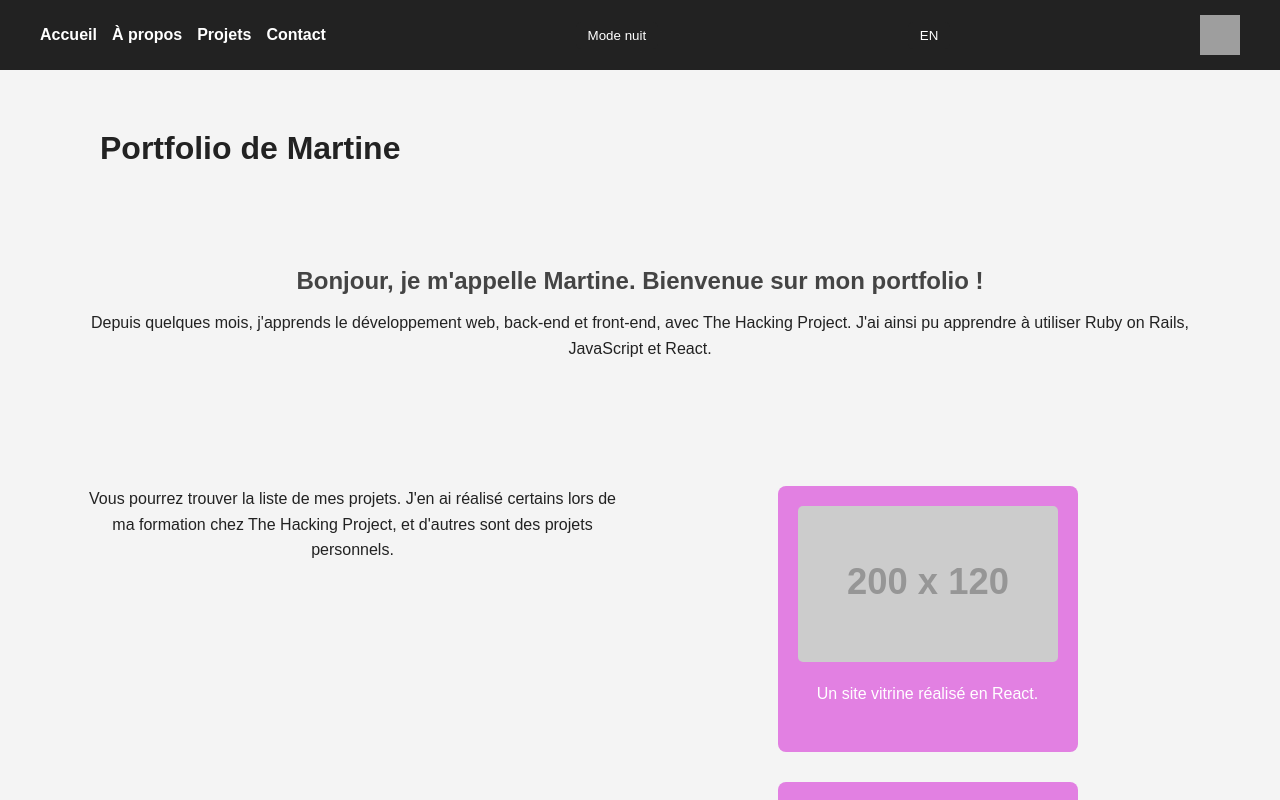
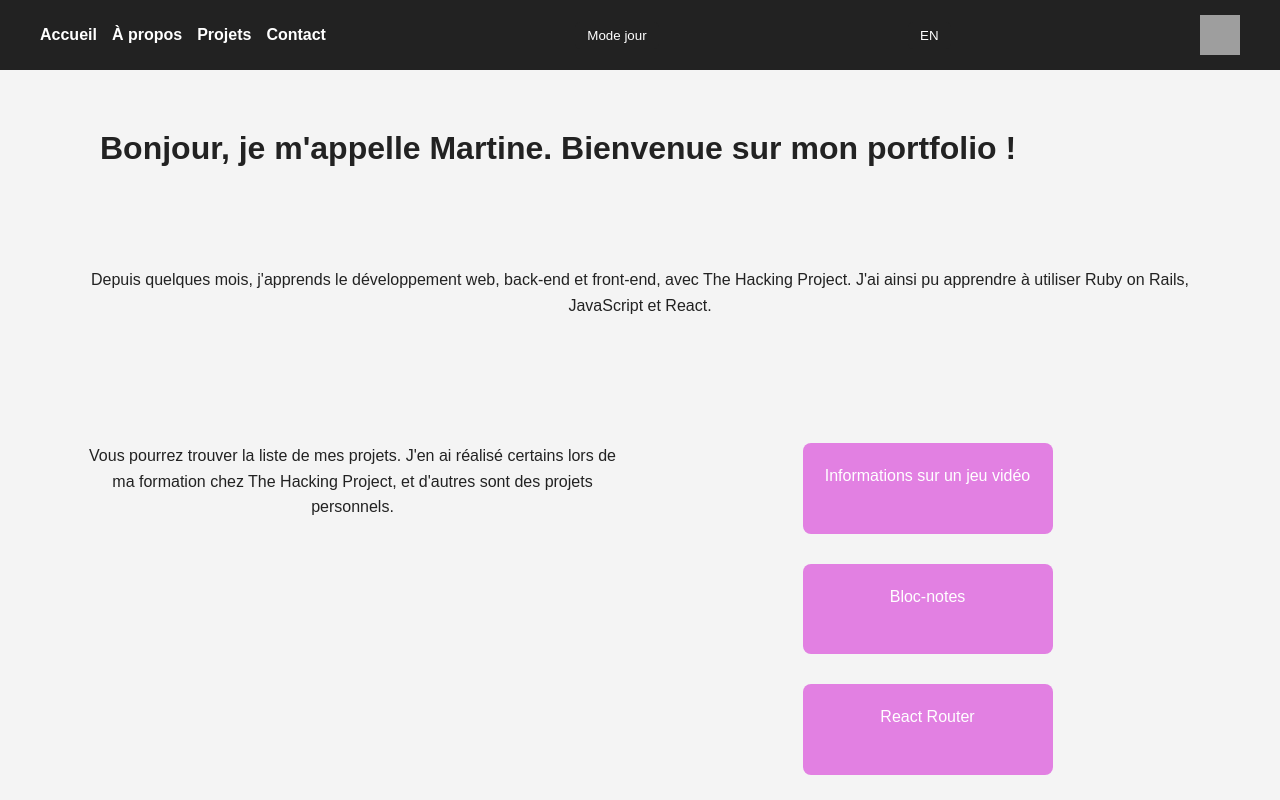
Before and after one commit to Martine9670/thp_portfolio, a React (Vite) app: page / in a window 1280 px wide. Shown: the top 800 px of the page. Built offline with nearby package versions, Linux system fonts and the light colour scheme; grey boxes are pictures that could not be loaded.

Commit message:
add EN/FR language toggle with translations

```diff
--- a/src/App.jsx
+++ b/src/App.jsx
@@ -9,39 +9,37 @@ import Works from "./pages/Works";
 import Exercices from "./pages/Exercices";
 import CaseStudy from "./pages/CaseStudy";
 import ConcretCase from "./pages/ConcretCase";
-
 import { LanguageContext } from "./context/LanguageContext";
-import { translations } from "./translations"; // <-- ton fichier de traductions
+import useTranslation from "./hooks/useTranslation";
 
 export default function App() {
   const { language, toggleLanguage } = useContext(LanguageContext);
+  const { t } = useTranslation(); // 👈 utiliser t() pour traductions
   const [theme, setTheme] = useState("light");
 
   function toggleTheme() {
     setTheme(theme === "light" ? "dark" : "light");
   }
 
-  const t = translations[language]; // raccourci pour accéder aux textes
-
   return (
     <div className={`app ${theme}`}>
       {/* NAVIGATION */}
       <nav>
         <ul>
-          <li><Link to="/">{t.home}</Link></li>
-          <li><Link to="/about">{t.about}</Link></li>
-          <li><Link to="/works">{t.works}</Link></li>
-          <li><Link to="/contact">{t.contact}</Link></li>
+          <li><Link to="/">{t("nav.home")}</Link></li>
+          <li><Link to="/about">{t("nav.about")}</Link></li>
+          <li><Link to="/works">{t("nav.works")}</Link></li>
+          <li><Link to="/contact">{t("nav.contact")}</Link></li>
         </ul>
 
         {/* Bouton jour/nuit */}
         <button onClick={toggleTheme}>
-          {theme === "light" ? t.toggleThemeLight : t.toggleThemeDark}
+          {theme === "light" ? t("theme.dark") : t("theme.light")}
         </button>
 
-        {/* Bouton langue */}
+        {/* Bouton langue dynamique */}
         <button onClick={toggleLanguage}>
-          {language === "fr" ? "EN" : "FR"}
+          {language === "fr" ? "EN" : "FR"} {/* tu peux aussi traduire ça avec t() si tu veux */}
         </button>
 
         {/* Logo GitHub */}
@@ -60,15 +58,15 @@ export default function App() {
 
       {/* ROUTES */}
       <Routes>
-        <Route path="/" element={<Home theme={theme} language={language} />} />
-        <Route path="/about" element={<About theme={theme} language={language} />} />
-        <Route path="/contact" element={<Contact theme={theme} language={language} />} />
+        <Route path="/" element={<Home theme={theme} />} />
+        <Route path="/about" element={<About theme={theme} />} />
+        <Route path="/contact" element={<Contact theme={theme} />} />
 
-        <Route path="/works" element={<Works theme={theme} language={language} />}>
-          <Route index element={<Exercices language={language} />} />
-          <Route path="exercices" element={<Exercices language={language} />} />
-          <Route path="case-study" element={<CaseStudy language={language} />} />
-          <Route path="concret-case" element={<ConcretCase language={language} />} />
+        <Route path="/works" element={<Works theme={theme} />}>
+          <Route index element={<Exercices />} />
+          <Route path="exercices" element={<Exercices />} />
+          <Route path="case-study" element={<CaseStudy />} />
+          <Route path="concret-case" element={<ConcretCase />} />
         </Route>
       </Routes>
     </div>
--- /dev/null
+++ b/src/hooks/useTranslation.js
@@ -0,0 +1,21 @@
+import { useContext } from "react";
+import { LanguageContext } from "../context/LanguageContext";
+import { translations } from "../translations";
+
+export default function useTranslation() {
+  const { language } = useContext(LanguageContext);
+
+  const t = (key) => {
+    // exemple : key = "nav.home"
+    const keys = key.split(".");
+    let value = translations[language];
+
+    keys.forEach(k => {
+      if (value) value = value[k];
+    });
+
+    return value || key; // retourne key si pas trouvé
+  };
+
+  return { t };
+}
--- a/src/pages/About.jsx
+++ b/src/pages/About.jsx
@@ -1,52 +1,22 @@
-import { useContext } from "react";
-import { LanguageContext } from "../context/LanguageContext";
+import useTranslation from "../hooks/useTranslation";
 
 export default function About({ theme }) {
-  const { language } = useContext(LanguageContext);
-
-  // Traductions
-  const text = {
-    fr: {
-      title: "Bonjour et bienvenue sur mon portfolio !",
-      intro: "Actuellement en plein apprentissage en développement web grâce à The Hacking Project. J'ai appris à utiliser Ruby on Rails, JavaScript et React.",
-      projectsIntro: "Ici vous trouverez la liste de tous mes projets. J'en ai réalisé certains lors de ma formation chez The Hacking Project, et d'autres sont des projets personnels.",
-      project1: "Un site vitrine réalisé en React.",
-      project2: "Une application de gestion de tâches.",
-      project3: "Un projet personnel en cours."
-    },
-    en: {
-      title: "Hello and welcome to my portfolio!",
-      intro: "I am currently learning web development thanks to The Hacking Project. I have learned to use Ruby on Rails, JavaScript, and React.",
-      projectsIntro: "Here you will find a list of all my projects. I completed some during my training at The Hacking Project, and others are personal projects.",
-      project1: "A showcase website built with React.",
-      project2: "A task management application.",
-      project3: "A personal project in progress."
-    }
-  };
+  const { t } = useTranslation();
 
   return (
     <div className={`page ${theme}`}>
-      <h2>{text[language].title}</h2>
-      <p>{text[language].intro}</p>
+      <h2>{t("about.title")}</h2>
+      <p>{t("about.text")}</p>
 
       <section className="projects">
-        <p>{text[language].projectsIntro}</p>
+        <p>{t("about.projectsText")}</p>
 
         <div className="projects-list">
-          <div className="project">
-            <img src="https://via.placeholder.com/200x120?text=Projet+1" alt="Projet 1"/>
-            <p>{text[language].project1}</p>
-          </div>
-
-          <div className="project">
-            <img src="https://via.placeholder.com/200x120?text=Projet+2" alt="Projet 2"/>
-            <p>{text[language].project2}</p>
-          </div>
-
-          <div className="project">
-            <img src="https://via.placeholder.com/200x120?text=Projet+3" alt="Projet 3"/>
-            <p>{text[language].project3}</p>
-          </div>
+          {t("concretCase").map((project, index) => (
+            <div className="project concret-case-card" key={index}>
+              <p>{project}</p>
+            </div>
+          ))}
         </div>
       </section>
     </div>
--- a/src/pages/CaseStudy.jsx
+++ b/src/pages/CaseStudy.jsx
@@ -1,19 +1,13 @@
-import { useContext } from "react";
-import { LanguageContext } from "../context/LanguageContext";
+import useTranslation from "../hooks/useTranslation";
 
 export default function CaseStudy() {
-  const { language } = useContext(LanguageContext);
-
-  const projects = [
-    language === "fr" ? "Nike, le nouveau site web" : "Nike, the new website",
-    language === "fr" ? "Paypal, comment leurs données sont stockées" : "Paypal, how their data are stored"
-  ];
+  const { t } = useTranslation();
 
   return (
     <div>
-      <h2>{language === "fr" ? "Études de cas" : "Case Study"}</h2>
+      <h2>{t("works.caseStudy")}</h2>
       <div className="cards">
-        {projects.map((project, index) => (
+        {t("caseStudy").map((project, index) => (
           <div className="card case-study-card" key={index}>
             {project}
           </div>
--- a/src/pages/ConcretCase.jsx
+++ b/src/pages/ConcretCase.jsx
@@ -1,19 +1,13 @@
-import { useContext } from "react";
-import { LanguageContext } from "../context/LanguageContext";
+import useTranslation from "../hooks/useTranslation";
 
 export default function ConcretCase() {
-  const { language } = useContext(LanguageContext);
-
-  const projects = [
-    language === "fr" ? "Site web du club de bridge de mes grands-parents" : "My grandparent bridge club website",
-    language === "fr" ? "Boulangerie d’un ami" : "My friend bakery"
-  ];
+  const { t } = useTranslation();
 
   return (
     <div>
-      <h2>{language === "fr" ? "Cas concrets" : "Concret Case"}</h2>
+      <h2>{t("works.concretCase")}</h2>
       <div className="cards">
-        {projects.map((project, index) => (
+        {t("concretCase").map((project, index) => (
           <div className="card concret-case-card" key={index}>
             {project}
           </div>
--- a/src/pages/Contact.jsx
+++ b/src/pages/Contact.jsx
@@ -1,32 +1,16 @@
-import { useContext } from "react";
-import { LanguageContext } from "../context/LanguageContext";
+import useTranslation from "../hooks/useTranslation";
 
 export default function Contact({ theme }) {
-  const { language } = useContext(LanguageContext);
-
-  const text = {
-    fr: {
-      intro: "Vous souhaitez discuter avec moi, que ce soit pour me proposer un poste ou pour passer le temps ? Remplissez le formulaire ci-dessous.",
-      subject: "Sujet",
-      message: "Message",
-      send: "Envoyer"
-    },
-    en: {
-      intro: "Do you want to talk with me, whether to offer a job or just to chat? Fill out the form below.",
-      subject: "Subject",
-      message: "Message",
-      send: "Send"
-    }
-  };
+  const { t } = useTranslation();
 
   return (
     <div className={`page ${theme}`}>
-      <p>{text[language].intro}</p>
+      <p>{t("contact.intro")}</p>
 
       <form>
-        <input type="text" placeholder={text[language].subject} />
-        <textarea placeholder={text[language].message}></textarea>
-        <button type="button">{text[language].send}</button>
+        <input type="text" placeholder={t("contact.placeholderSubject")} />
+        <textarea placeholder={t("contact.placeholderMessage")}></textarea>
+        <button type="button">{t("contact.buttonSend")}</button>
       </form>
     </div>
   );
--- a/src/pages/Exercices.jsx
+++ b/src/pages/Exercices.jsx
@@ -1,20 +1,13 @@
-import { useContext } from "react";
-import { LanguageContext } from "../context/LanguageContext";
+import useTranslation from "../hooks/useTranslation";
 
 export default function Exercices() {
-  const { language } = useContext(LanguageContext);
-
-  const projects = [
-    language === "fr" ? "Informations sur les jeux vidéo" : "Video Game informations",
-    language === "fr" ? "Le bloc-notes" : "The notepad",
-    language === "fr" ? "React Router" : "React Router"
-  ];
+  const { t } = useTranslation();
 
   return (
     <div>
-      <h2>{language === "fr" ? "Exercices" : "Exercises"}</h2>
+      <h2>{t("works.exercices")}</h2>
       <div className="cards">
-        {projects.map((project, index) => (
+        {t("exercices").map((project, index) => (
           <div className="card exercices-card" key={index}>
             {project}
           </div>
--- a/src/pages/Home.jsx
+++ b/src/pages/Home.jsx
@@ -1,71 +1,30 @@
-import { useContext } from "react";
-import { LanguageContext } from "../context/LanguageContext";
+import useTranslation from "../hooks/useTranslation";
 
 export default function Home({ theme }) {
-  const { language } = useContext(LanguageContext);
-
-  const text = {
-    fr: {
-      header: "Portfolio de Martine",
-      introTitle: "Bonjour, je m'appelle Martine. Bienvenue sur mon portfolio !",
-      introText: "Depuis quelques mois, j'apprends le développement web, back-end et front-end, avec The Hacking Project. J'ai ainsi pu apprendre à utiliser Ruby on Rails, JavaScript et React.",
-      projectsIntro: "Vous pourrez trouver la liste de mes projets. J'en ai réalisé certains lors de ma formation chez The Hacking Project, et d'autres sont des projets personnels.",
-      project1: "Un site vitrine réalisé en React.",
-      project2: "Une application de gestion de tâches.",
-      project3: "Un projet personnel en cours."
-    },
-    en: {
-      header: "Martine's Portfolio",
-      introTitle: "Hello, my name is Martine. Welcome to my portfolio!",
-      introText: "For a few months, I have been learning web development, both back-end and front-end, with The Hacking Project. I have learned to use Ruby on Rails, JavaScript, and React.",
-      projectsIntro: "Below you will find the list of my projects. Some were done during my training at The Hacking Project, and others are personal projects.",
-      project1: "A showcase website built with React.",
-      project2: "A task management application.",
-      project3: "A personal project in progress."
-    }
-  };
+  const { t } = useTranslation();
 
   return (
     <div className={`page ${theme}`}>
       {/* HEADER */}
       <header>
-        <h1>{text[language].header}</h1>
-        <div className="header-right"></div>
+        <h1>{t("home.introTitle")}</h1>
       </header>
 
       {/* INTRO */}
       <section>
-        <h2>{text[language].introTitle}</h2>
-        <p>{text[language].introText}</p>
+        <p>{t("home.introText")}</p>
       </section>
 
       {/* LISTE DES TRAVAUX */}
       <section className="projects">
-        <p>{text[language].projectsIntro}</p>
+        <p>{t("home.projectsText")}</p>
 
         <div className="projects-list">
-          {/* Projet 1 */}
-          <div className="project">
-            <img
-              src="https://via.placeholder.com/200x120?text=Projet+1"
-              alt="Projet 1"
-            />
-            <p>{text[language].project1}</p>
-          </div>
-
-          {/* Projet 2 */}
-          <div className="project">
-            <img
-              src="https://via.placeholder.com/200x120?text=Projet+2"
-              alt="Projet 2"
-            />
-            <p>{text[language].project2}</p>
-          </div>
-
-          {/* Projet 3 */}
-          <div className="project">
-            <p>{text[language].project3}</p>
-          </div>
+          {t("exercices").map((project, index) => (
+            <div className="project" key={index}>
+              <p>{project}</p>
+            </div>
+          ))}
         </div>
       </section>
     </div>
--- a/src/pages/Works.jsx
+++ b/src/pages/Works.jsx
@@ -1,38 +1,22 @@
 import { Link, Outlet } from "react-router-dom";
-import { useContext } from "react";
-import { LanguageContext } from "../context/LanguageContext";
+import useTranslation from "../hooks/useTranslation";
 
 export default function Works() {
-  const { language } = useContext(LanguageContext);
-
-  const text = {
-    fr: {
-      title: "Bienvenue sur la page des catégories",
-      exercices: "Exercices",
-      caseStudy: "Études de cas",
-      concretCase: "Cas concrets"
-    },
-    en: {
-      title: "Welcome to the Works page. Please select a category",
-      exercices: "Exercises",
-      caseStudy: "Case Study",
-      concretCase: "Concrete Case"
-    }
-  };
+  const { t } = useTranslation();
 
   return (
     <div>
-      <h1>{text[language].title}</h1>
+      <h1>{t("works.title")}</h1>
 
       <nav className="works-nav">
         <ul>
-          <li><Link to="exercices">{text[language].exercices}</Link></li>
-          <li><Link to="case-study">{text[language].caseStudy}</Link></li>
-          <li><Link to="concret-case">{text[language].concretCase}</Link></li>
+          <li><Link to="exercices">{t("works.exercices")}</Link></li>
+          <li><Link to="case-study">{t("works.caseStudy")}</Link></li>
+          <li><Link to="concret-case">{t("works.concretCase")}</Link></li>
         </ul>
       </nav>
 
-      <Outlet /> {/* Ici s’affichent les sous-pages */}
+      <Outlet />
     </div>
   );
 }
--- a/src/translations.js
+++ b/src/translations.js
@@ -1,18 +1,85 @@
+// src/translations.js
 export const translations = {
   fr: {
+    nav: {
       home: "Accueil",
       about: "À propos",
       works: "Projets",
-    contact: "Contact",
-    toggleThemeLight: "Mode nuit",
-    toggleThemeDark: "Mode jour",
+      contact: "Contact"
+    },
+    theme: {
+      light: "Mode nuit",
+      dark: "Mode jour"
+    },
+    works: {
+      title: "Bienvenue sur la page Works. Veuillez sélectionner une catégorie",
+      exercices: "Exercices",
+      caseStudy: "Études de cas",
+      concretCase: "Cas concrets"
+    },
+    home: {
+      introTitle: "Bonjour, je m'appelle Martine. Bienvenue sur mon portfolio !",
+      introText:
+        "Depuis quelques mois, j'apprends le développement web, back-end et front-end, avec The Hacking Project. J'ai ainsi pu apprendre à utiliser Ruby on Rails, JavaScript et React.",
+      projectsText:
+        "Vous pourrez trouver la liste de mes projets. J'en ai réalisé certains lors de ma formation chez The Hacking Project, et d'autres sont des projets personnels."
+    },
+    about: {
+      title: "Bonjour et bienvenue sur mon portfolio !",
+      text:
+        "Actuellement en plein apprentissage en développement web grâce à The Hacking Project. J'ai appris à utiliser Ruby on Rails, JavaScript et React.",
+      projectsText:
+        "Ici vous trouverez la liste de tous mes projets. J'en ai réalisé certains lors de ma formation chez The Hacking Project, et d'autres sont des projets personnels."
+    },
+    contact: {
+      placeholderSubject: "Sujet",
+      placeholderMessage: "Message",
+      buttonSend: "Envoyer",
+      intro: "Vous souhaitez discuter avec moi, que ce soit pour me proposer un poste ou pour passer le temps ? Remplissez le formulaire ci-dessous."
+    },
+    exercices: ["Informations sur un jeu vidéo", "Bloc-notes", "React Router"],
+    caseStudy: ["Nike, le nouveau site web", "Paypal, comment leurs données sont stockées"],
+    concretCase: ["Site du club de bridge de mes grands-parents", "Boulangerie d'un ami"]
   },
   en: {
+    nav: {
       home: "Home",
       about: "About",
       works: "Works",
-    contact: "Contact",
-    toggleThemeLight: "Night mode",
-    toggleThemeDark: "Day mode",
+      contact: "Contact"
     },
+    theme: {
+      light: "Dark Mode",
+      dark: "Light Mode"
+    },
+    works: {
+      title: "Welcome to the Works page. Please select a category",
+      exercices: "Exercises",
+      caseStudy: "Case Study",
+      concretCase: "Concrete Case"
+    },
+    home: {
+      introTitle: "Hello, my name is Martine. Welcome to my portfolio!",
+      introText:
+        "For a few months, I have been learning web development, both back-end and front-end, with The Hacking Project. I learned to use Ruby on Rails, JavaScript, and React.",
+      projectsText:
+        "You can find below the list of my projects. Some were made during my training at The Hacking Project, and others are personal projects."
+    },
+    about: {
+      title: "Hello and welcome to my portfolio!",
+      text:
+        "Currently learning web development thanks to The Hacking Project. I learned to use Ruby on Rails, JavaScript, and React.",
+      projectsText:
+        "Here you will find the list of all my projects. Some were made during my training at The Hacking Project, and others are personal projects."
+    },
+    contact: {
+      placeholderSubject: "Subject",
+      placeholderMessage: "Message",
+      buttonSend: "Send",
+      intro: "Do you want to talk to me, either to offer a job or just for fun? Fill out the form below."
+    },
+    exercices: ["Video Game information", "The notepad", "React Router"],
+    caseStudy: ["Nike, the new website", "Paypal, how their data is stored"],
+    concretCase: ["My grandparent bridge club website", "My friend bakery"]
+  }
 };
```
Lines whose indentation alone changed are shown as unchanged.
